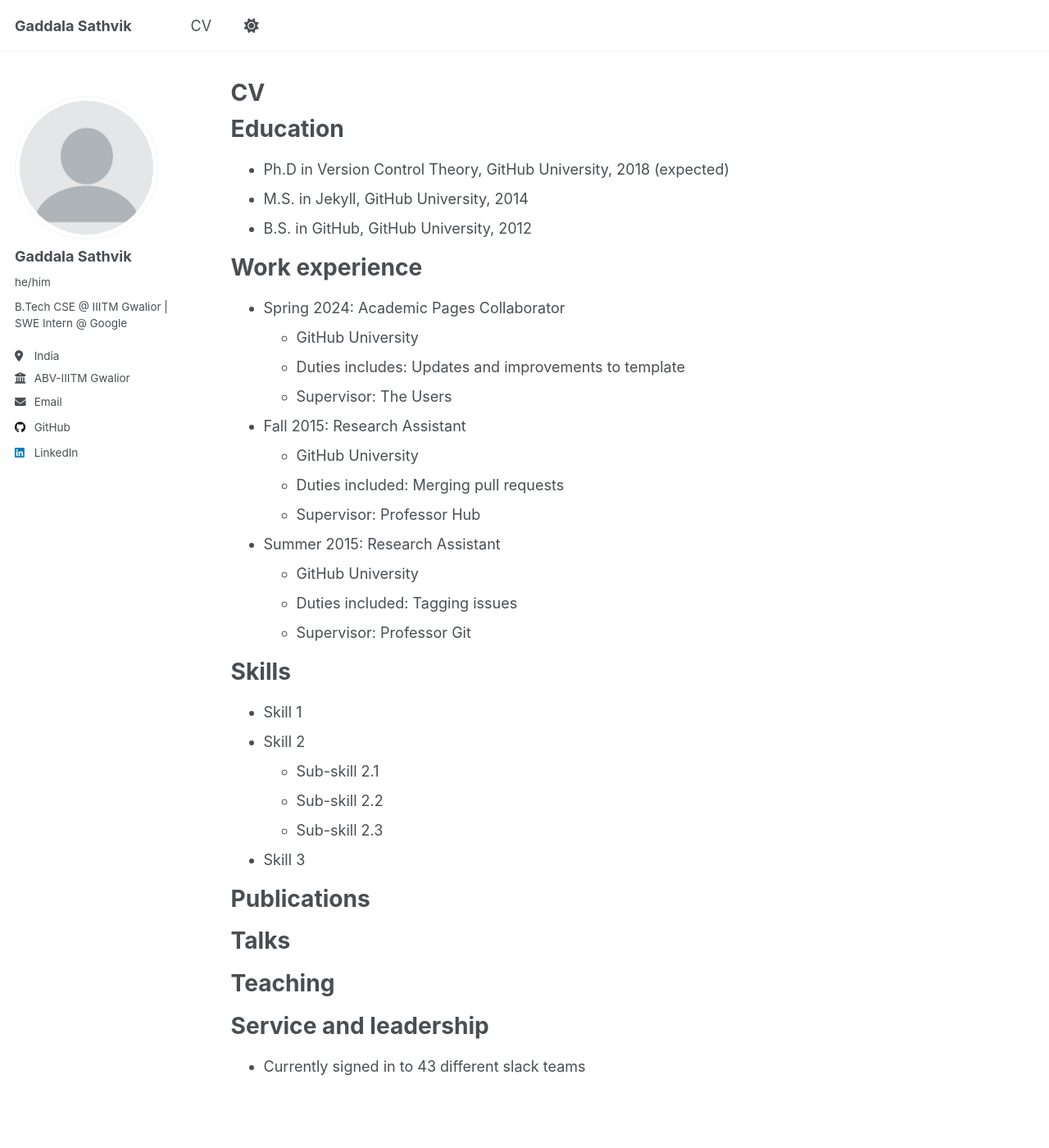
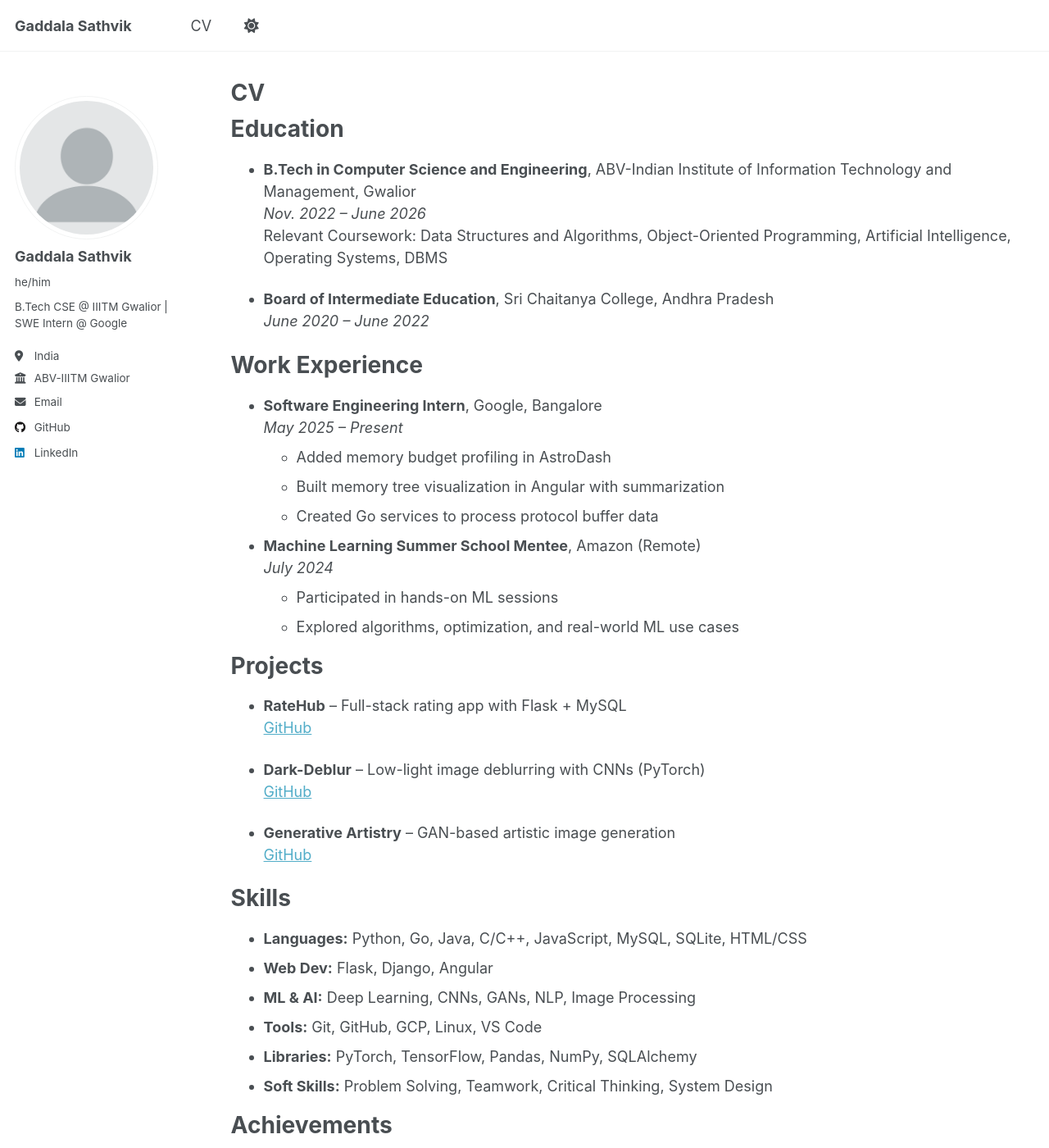
Before and after one commit to sathvik73/sathvik73.github.io, a Jekyll site: the page built from _pages/cv.md, in a window 1280 px wide and 1400 px high. Shown: the whole window at 82% size. Built offline with Jekyll 4.4.1, drawn with Linux system fonts in a browser that asks for light colours; some of the changed text lies outside the part shown.

Commit message:
Update cv.md

```diff
--- a/_pages/cv.md
+++ b/_pages/cv.md
@@ -11,54 +11,85 @@ redirect_from:
 
 Education
 ======
-* Ph.D in Version Control Theory, GitHub University, 2018 (expected)
-* M.S. in Jekyll, GitHub University, 2014
-* B.S. in GitHub, GitHub University, 2012
+* **B.Tech in Computer Science and Engineering**, ABV-Indian Institute of Information Technology and Management, Gwalior
+  _Nov. 2022 – June 2026_
+  Relevant Coursework: Data Structures and Algorithms, Object-Oriented Programming, Artificial Intelligence, Operating Systems, DBMS
 
-Work experience
+* **Board of Intermediate Education**, Sri Chaitanya College, Andhra Pradesh
+  _June 2020 – June 2022_
+
+Work Experience
 ======
-* Spring 2024: Academic Pages Collaborator
-  * GitHub University
-  * Duties includes: Updates and improvements to template
-  * Supervisor: The Users
+* **Software Engineering Intern**, Google, Bangalore
+  _May 2025 – Present_
+  - Added memory budget profiling in AstroDash
+  - Built memory tree visualization in Angular with summarization
+  - Created Go services to process protocol buffer data
 
-* Fall 2015: Research Assistant
-  * GitHub University
-  * Duties included: Merging pull requests
-  * Supervisor: Professor Hub
+* **Machine Learning Summer School Mentee**, Amazon (Remote)
+  _July 2024_
+  - Participated in hands-on ML sessions
+  - Explored algorithms, optimization, and real-world ML use cases
 
-* Summer 2015: Research Assistant
-  * GitHub University
-  * Duties included: Tagging issues
-  * Supervisor: Professor Git
+Projects
+======
+* **RateHub** – Full-stack rating app with Flask + MySQL
+  [GitHub](https://github.com/sathvik73/RateHub)
+
+* **Dark-Deblur** – Low-light image deblurring with CNNs (PyTorch)
+  [GitHub](https://github.com/sathvik73/Dark-Deblur)
+
+* **Generative Artistry** – GAN-based artistic image generation
+  [GitHub](https://github.com/sathvik73/Generative-Artistry)
 
 Skills
 ======
-* Skill 1
-* Skill 2
-  * Sub-skill 2.1
-  * Sub-skill 2.2
-  * Sub-skill 2.3
-* Skill 3
+* **Languages:** Python, Go, Java, C/C++, JavaScript, MySQL, SQLite, HTML/CSS
+* **Web Dev:** Flask, Django, Angular
+* **ML & AI:** Deep Learning, CNNs, GANs, NLP, Image Processing
+* **Tools:** Git, GitHub, GCP, Linux, VS Code
+* **Libraries:** PyTorch, TensorFlow, Pandas, NumPy, SQLAlchemy
+* **Soft Skills:** Problem Solving, Teamwork, Critical Thinking, System Design
+
+Achievements
+======
+* NTSE Stage-1 Qualified (State Rank 11)
+* CodeChef – 1800+ rating, Global Rank 22 (May 2024)
+* Codeforces – Rated "Expert"
+
+Certificates
+======
+* [Machine Learning Specialization – Stanford & DeepLearning.AI](https://www.coursera.org/account/accomplishments/specialization/certificate/QFHA77VZ8WE8)
+* [Intro to Machine Learning on AWS](https://www.coursera.org/account/accomplishments/certificate/ER6T7L8MH8XY)
+* [SQL for Data Science – UC Davis](https://www.coursera.org/account/accomplishments/certificate/P9PHQSJXMRGR)
+* [Google Cloud Skill Boost](https://www.cloudskillsboost.google/public_profiles/5cc179e5-6365-4cdf-8525-1107896eda4c)
 
 Publications
 ======
-  <ul>{% for post in site.publications reversed %}
+<ul>
+  {% for post in site.publications reversed %}
     {% include archive-single-cv.html %}
-  {% endfor %}</ul>
+  {% endfor %}
+</ul>
 
 Talks
 ======
-  <ul>{% for post in site.talks reversed %}
-    {% include archive-single-talk-cv.html  %}
-  {% endfor %}</ul>
+<ul>
+  {% for post in site.talks reversed %}
+    {% include archive-single-talk-cv.html %}
+  {% endfor %}
+</ul>
 
 Teaching
 ======
-  <ul>{% for post in site.teaching reversed %}
+<ul>
+  {% for post in site.teaching reversed %}
     {% include archive-single-cv.html %}
-  {% endfor %}</ul>
+  {% endfor %}
+</ul>
 
-Service and leadership
+Service and Leadership
 ======
-* Currently signed in to 43 different slack teams
+* Contributor to open-source tools and templates
+* Active member of ML and programming communities
+* Competitive programmer on Codeforces and CodeChef
```
